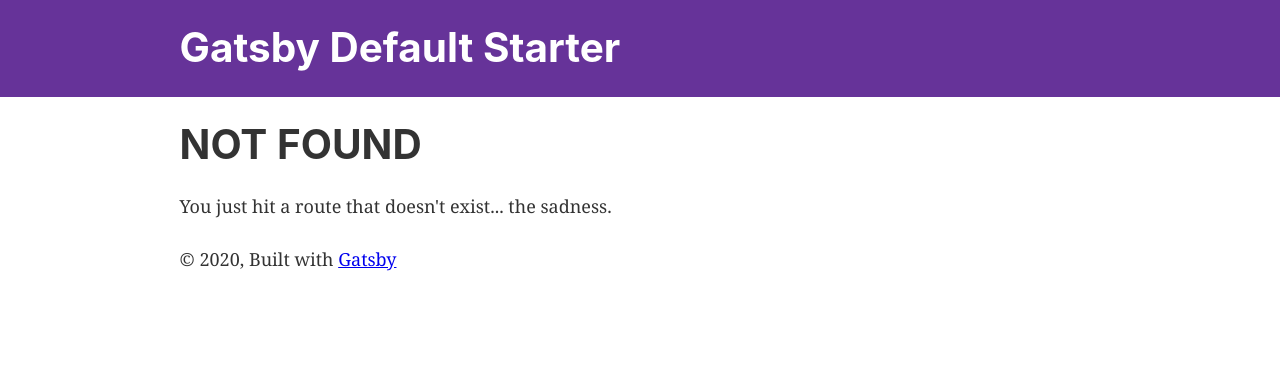
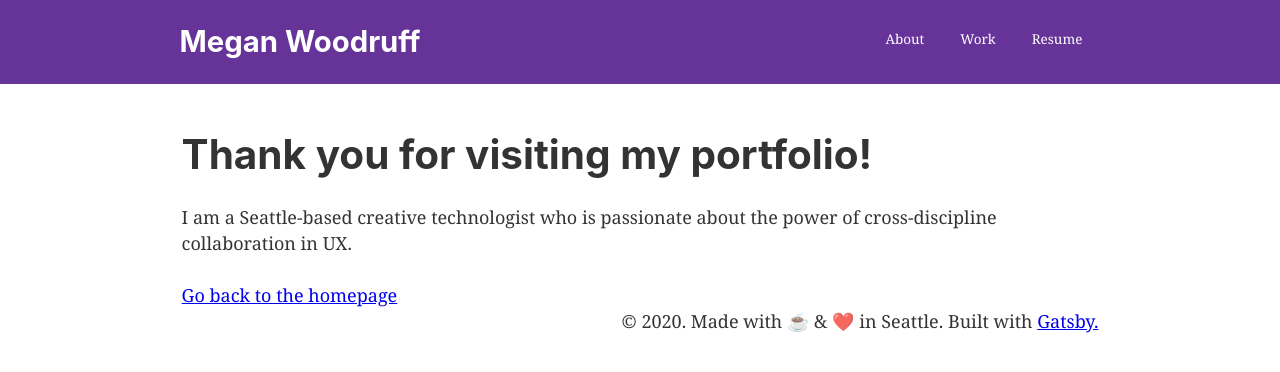
Before and after one commit to megan-woodruff/portfolio, a Gatsby site: page /about in a window 1280 px wide. Before the commit this address had no page. Built offline with nearby package versions, Linux system fonts and the light colour scheme; Gatsby itself is replaced by a stand-in of ours.

Commit message:
feat: Set up basic page structure, navigation links, and sass plugin

```diff
--- a/gatsby-config.js
+++ b/gatsby-config.js
@@ -1,8 +1,8 @@
 module.exports = {
   siteMetadata: {
-    title: `Gatsby Default Starter`,
-    description: `Kick off your next, great Gatsby project with this default starter. This barebones starter ships with the main Gatsby configuration files you might need.`,
-    author: `@gatsbyjs`,
+    title: `Megan Woodruff`,
+    description: `Creative technologist based in Seattle, WA.`,
+    author: `@megan-woodruff`,
   },
   plugins: [
     `gatsby-plugin-react-helmet`,
@@ -14,6 +14,7 @@ module.exports = {
       },
     },
     `gatsby-transformer-sharp`,
+    `gatsby-plugin-sass`,
     `gatsby-plugin-sharp`,
     {
       resolve: `gatsby-plugin-manifest`,
--- a/package.json
+++ b/package.json
@@ -10,13 +10,16 @@
     "gatsby-plugin-manifest": "^2.2.39",
     "gatsby-plugin-offline": "^3.0.32",
     "gatsby-plugin-react-helmet": "^3.1.21",
+    "gatsby-plugin-sass": "^2.1.27",
     "gatsby-plugin-sharp": "^2.4.3",
     "gatsby-source-filesystem": "^2.1.46",
     "gatsby-transformer-sharp": "^2.3.13",
+    "node-sass": "^4.13.1",
     "prop-types": "^15.7.2",
     "react": "^16.12.0",
     "react-dom": "^16.12.0",
-    "react-helmet": "^5.2.1"
+    "react-helmet": "^5.2.1",
+    "sharp": "^0.24.0"
   },
   "devDependencies": {
     "prettier": "^1.19.1"
--- a/src/components/header.js
+++ b/src/components/header.js
@@ -1,32 +1,30 @@
 import { Link } from "gatsby"
 import PropTypes from "prop-types"
 import React from "react"
+import "./header.scss"
+import resume from '../images/WoodruffResume.pdf'
 
 const Header = ({ siteTitle }) => (
-  <header
-    style={{
-      background: `rebeccapurple`,
-      marginBottom: `1.45rem`,
-    }}
-  >
-    <div
-      style={{
-        margin: `0 auto`,
-        maxWidth: 960,
-        padding: `1.45rem 1.0875rem`,
-      }}
-    >
-      <h1 style={{ margin: 0 }}>
-        <Link
-          to="/"
-          style={{
-            color: `white`,
-            textDecoration: `none`,
-          }}
-        >
-          {siteTitle}
-        </Link>
-      </h1>
+  <header className="header">
+    <div className="headerContentContainer">
+        <div>
+          <h2>
+            <Link to="/" className="link">
+              {siteTitle}
+            </Link>
+          </h2>
+        </div>
+        <div className="navBar">
+          <Link to="/about" className="navLink">
+            About
+          </Link>
+          <Link to="/" className="navLink">
+            Work
+          </Link>
+          <a className="navLink" href={resume}>
+            Resume
+          </a>
+        </div>
     </div>
   </header>
 )
--- /dev/null
+++ b/src/components/header.scss
@@ -0,0 +1,31 @@
+.header {
+    background: rebeccapurple;
+    margin-bottom: 1.5rem;
+
+    .headerContentContainer {
+        margin: 0 auto;
+        max-width: 960px;
+        padding: 1.45rem 1.0875rem;
+        display: flex;
+        justify-content: space-between;
+    }
+
+    h2 {
+        margin: 0;
+    }
+
+    .navBar {
+        display: flex;
+    }
+
+    .link, .navLink {
+        text-decoration: none;
+        color: white;
+    }
+
+    .navLink {
+        font-size: .75rem;
+        font-weight: normal;
+        margin: 0 1rem;
+    }
+}
--- a/src/components/image.js
+++ b/src/components/image.js
@@ -26,7 +26,7 @@ const Image = () => {
     }
   `)
 
-  return <Img fluid={data.placeholderImage.childImageSharp.fluid} />
+  return <Img style={{margin: '1rem 0'}} fluid={data.placeholderImage.childImageSharp.fluid} />
 }
 
 export default Image
--- a/src/components/layout.js
+++ b/src/components/layout.js
@@ -1,16 +1,10 @@
-/**
- * Layout component that queries for data
- * with Gatsby's useStaticQuery component
- *
- * See: https://www.gatsbyjs.org/docs/use-static-query/
- */
-
 import React from "react"
 import PropTypes from "prop-types"
 import { useStaticQuery, graphql } from "gatsby"
 
 import Header from "./header"
-import "./layout.css"
+import "./layout.scss"
+import "./wrapper.scss"
 
 const Layout = ({ children }) => {
   const data = useStaticQuery(graphql`
@@ -26,18 +20,12 @@ const Layout = ({ children }) => {
   return (
     <>
       <Header siteTitle={data.site.siteMetadata.title} />
-      <div
-        style={{
-          margin: `0 auto`,
-          maxWidth: 960,
-          padding: `0 1.0875rem 1.45rem`,
-        }}
-      >
+      <div className="contentWrapper">
         <main>{children}</main>
-        <footer>
-          © {new Date().getFullYear()}, Built with
+        <footer style={{fontSize: '1em', textAlign: 'right'}}>
+          © {new Date().getFullYear()}. Made with  ☕ & ❤️ in Seattle. Built with
           {` `}
-          <a href="https://www.gatsbyjs.org">Gatsby</a>
+          <a href="https://www.gatsbyjs.org">Gatsby.</a>
         </footer>
       </div>
     </>
--- /dev/null
+++ b/src/components/projectDisplay.js
@@ -0,0 +1,31 @@
+import React from 'react'
+import { Link } from "gatsby"
+import PropTypes from "prop-types"
+import Image from './image'
+import './projectDisplay.scss'
+
+const ProjectDisplay = () => (
+    <div className="projectContainer">
+        <ProjectCard className="project" title="Project 1" description="This is project 1" slug="project1" />
+        <ProjectCard className="project" title="Project 2" description="This is project 2" slug="project2" />
+        <ProjectCard className="project" title="Project 3" description="This is project 3" slug="project3" />
+    </div>
+)
+
+const ProjectCard = ({ title, description, slug }) => (
+    <Link className="projectLink" to={`/${slug}`}>
+        <div>
+            <h2>{title}</h2>
+            <Image />
+            <h4>{description}</h4>
+        </div>
+    </Link>
+)
+
+ProjectCard.propTypes = {
+    title: PropTypes.string.isRequired,
+    description: PropTypes.string.isRequired,
+    slug: PropTypes.string.isRequired,
+}
+
+export default ProjectDisplay
--- /dev/null
+++ b/src/components/projectDisplay.scss
@@ -0,0 +1,16 @@
+.projectContainer {
+    display: flex;
+    justify-content: space-between;
+    margin: 4rem 0;
+}
+
+.project {
+    .projectTitle, .projectDescription {
+        text-decoration: none;
+    }
+}
+
+.projectLink {
+    text-decoration: none;
+    color: black;
+}
--- /dev/null
+++ b/src/components/wrapper.scss
@@ -0,0 +1,5 @@
+.contentWrapper {
+    margin: 0 auto;
+    max-width: 960px;
+    padding: 1.2rem;
+}
--- /dev/null
+++ b/src/pages/about.js
@@ -0,0 +1,16 @@
+import React from "react"
+import { Link } from "gatsby"
+
+import Layout from "../components/layout"
+import SEO from "../components/seo"
+
+const About = () => (
+  <Layout>
+    <SEO title="About" />
+    <h1>Thank you for visiting my portfolio!</h1>
+    <p>I am a Seattle-based creative technologist who is passionate about the power of cross-discipline collaboration in UX.</p>
+    <Link to="/">Go back to the homepage</Link>
+  </Layout>
+)
+
+export default About
--- a/src/pages/page-2.js
+++ b/src/pages/project2.js
@@ -6,9 +6,9 @@ import SEO from "../components/seo"
 
 const SecondPage = () => (
   <Layout>
-    <SEO title="Page two" />
-    <h1>Hi from the second page</h1>
-    <p>Welcome to page 2</p>
+    <SEO title="Project 2" />
+    <h1>Hi from project 2</h1>
+    <p>Welcome to project 2</p>
     <Link to="/">Go back to the homepage</Link>
   </Layout>
 )
```
Also changed, not shown: src/components/splash.js (added, +12 -0 lines), src/components/splash.scss (added, +7 -0 lines), src/pages/index.js (+4 -9 lines), src/pages/project1.js (added, +16 -0 lines), src/pages/project3.js (added, +16 -0 lines), README.md, src/components/layout.scss (renamed from src/components/layout.css), 2 other files.
